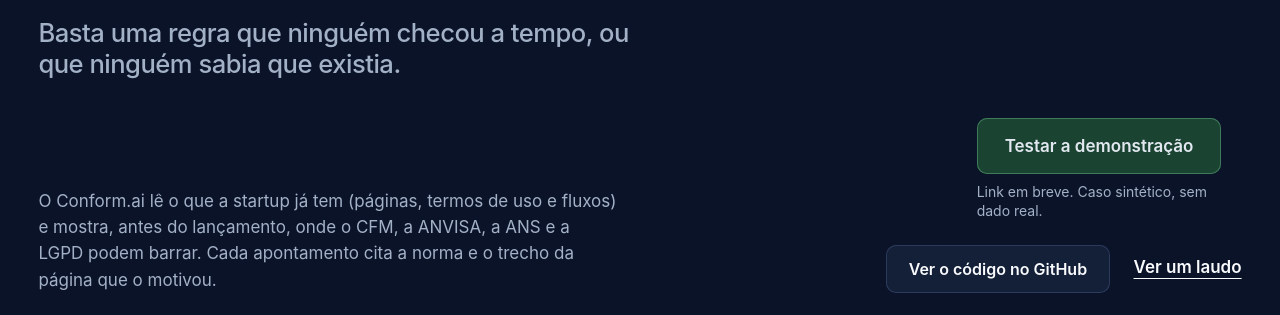
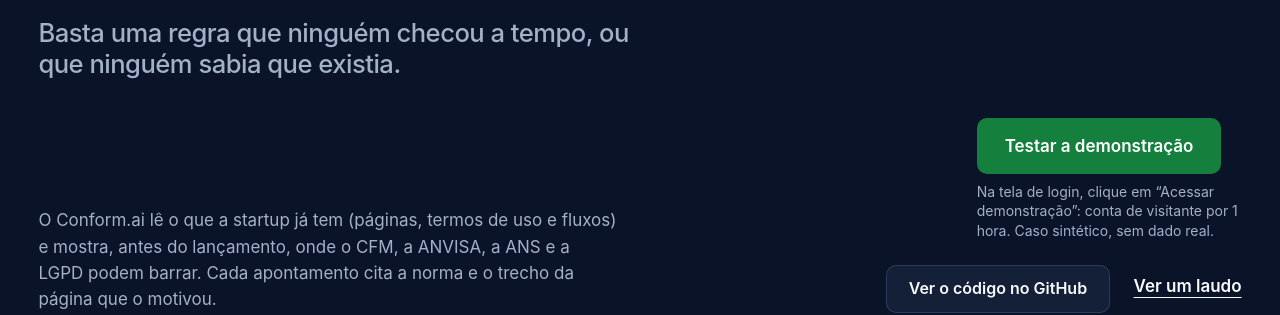
Before and after one commit to Conform-AI-health/conform-ai-health.github.io, a plain HTML site: page index.html in a window 1280 px wide. Shown: the part 495-810 px from the top of the page. Drawn offline with Linux system fonts and the light colour scheme.

Commit message:
feat(demo): liga o botão de demonstração à plataforma
Os quatro botões abrem a tela de login em nova aba. A nota explica o
acesso de visitante, em PT e EN. Ajusta o botão no menu do celular.

Co-Authored-By: Claude Sonnet 5.5 <noreply@anthropic.com>

```diff
--- a/css/styles.css
+++ b/css/styles.css
@@ -542,20 +542,17 @@ main:focus { outline: none; }
   .hero-title { font-size: 20px; }
 }
 
-/* ---------- Demonstração (desativada até haver o link) e botões secundários ---------- */
-.btn-demo:disabled { background: #1b4332; color: #e2e8f0; cursor: not-allowed; opacity: 1; box-shadow: inset 0 0 0 1px #3f7a5a; }
-.btn-demo:disabled:active { transform: none; }
+/* ---------- Demonstração e botões secundários ---------- */
 .demo-cta { display: grid; gap: 0.5rem; justify-items: start; }
 .demo-note { font-size: 14px; color: var(--ink-soft); line-height: 1.4; max-width: 30ch; }
 .btn-secondary { min-height: 48px; box-shadow: inset 0 0 0 1px #2c3b5c; }
 .nav-demo { white-space: nowrap; }
 .mobile-demo { padding: 0.9rem 0 0; }
-.mobile-demo .btn { width: 100%; }
+.mobile-menu .mobile-demo a.btn { display: inline-flex; width: 100%; justify-content: center; padding: 0 1.5rem; font-size: 16px; font-weight: 700; }
 @media (max-width: 1280px) { .nav-demo { display: none; } }
 @media (max-width: 640px) { .demo-cta, .demo-cta .btn { width: 100%; } .hero-actions .btn-secondary { width: 100%; } }
 .hero-actions { align-items: flex-start; }
 .cta-actions { grid-column: 8 / span 5; display: flex; justify-content: flex-end; align-items: flex-start; gap: 1.25rem; flex-wrap: wrap; }
-.cta .btn-demo:disabled { background: #cbd5e1; color: #1e293b; box-shadow: inset 0 0 0 1px #94a3b8; }
 .cta .demo-note { color: #334155; }
 .cta .btn-secondary { background: #0b1329; color: #f8fafc; box-shadow: none; }
 @media (max-width: 760px) { .cta-actions { grid-column: 1; justify-content: stretch; flex-direction: column; align-items: stretch; } .cta-actions .btn { width: 100%; } }
--- a/index.html
+++ b/index.html
@@ -81,8 +81,7 @@
           <button type="button" id="lang-pt" class="lang-btn active" aria-pressed="true" lang="pt-BR">PT</button>
           <button type="button" id="lang-en" class="lang-btn" aria-pressed="false" lang="en">EN</button>
         </div>
-        <!-- TODO: trocar por <a href=URL> quando houver o link da plataforma -->
-        <button type="button" class="btn btn-primary btn-demo btn-nav nav-demo" disabled aria-disabled="true" data-i18n="ctaDemo">Testar a demonstração</button>
+        <a href="http://ec2-3-150-139-15.us-east-2.compute.amazonaws.com:3000/login" target="_blank" rel="noopener noreferrer" class="btn btn-primary btn-demo btn-nav nav-demo" data-i18n="ctaDemo">Testar a demonstração</a>
         <a href="https://github.com/Conform-AI-health/conform-ai-health" target="_blank" rel="noopener noreferrer" class="btn btn-ghost btn-nav" aria-label="Abrir o repositório no GitHub" data-i18n-aria="ariaGithub">
           <svg width="16" height="16" viewBox="0 0 24 24" fill="currentColor" aria-hidden="true" focusable="false"><path d="M12 0c-6.626 0-12 5.373-12 12 0 5.302 3.438 9.8 8.207 11.387.599.111.793-.261.793-.577v-2.234c-3.338.726-4.033-1.416-4.033-1.416-.546-1.387-1.333-1.756-1.333-1.756-1.089-.745.083-.729.083-.729 1.205.084 1.839 1.237 1.839 1.237 1.07 1.834 2.807 1.304 3.492.997.107-.775.418-1.305.762-1.604-2.665-.305-5.467-1.334-5.467-5.931 0-1.311.469-2.381 1.236-3.221-.124-.303-.535-1.524.117-3.176 0 0 1.008-.322 3.301 1.23.957-.266 1.983-.399 3.003-.404 1.02.005 2.047.138 3.006.404 2.291-1.552 3.297-1.23 3.297-1.23.653 1.653.242 2.874.118 3.176.77.84 1.235 1.911 1.235 3.221 0 4.609-2.807 5.624-5.479 5.921.43.372.823 1.102.823 2.222v3.293c0 .319.192.694.801.576 4.765-1.589 8.199-6.086 8.199-11.386 0-6.627-5.373-12-12-12z"/></svg>
           <span class="btn-nav-label" data-i18n="navGithub">GitHub</span>
@@ -103,9 +102,8 @@
         <li><a href="#equipe" data-i18n="navTeam">Equipe</a></li>
         <li><a href="https://github.com/Conform-AI-health/conform-ai-health" target="_blank" rel="noopener noreferrer" data-i18n="footerRepo">Repositório no GitHub</a></li>
         <li class="mobile-demo">
-          <!-- TODO: trocar por <a href=URL> quando houver o link da plataforma -->
-          <button type="button" class="btn btn-primary btn-demo" disabled aria-disabled="true" aria-describedby="demo-note-menu" data-i18n="ctaDemo">Testar a demonstração</button>
-          <p class="demo-note" id="demo-note-menu" data-i18n="demoNote">Link em breve. Caso sintético, sem dado real.</p>
+          <a href="http://ec2-3-150-139-15.us-east-2.compute.amazonaws.com:3000/login" target="_blank" rel="noopener noreferrer" class="btn btn-primary btn-demo" aria-describedby="demo-note-menu" data-i18n="ctaDemo">Testar a demonstração</a>
+          <p class="demo-note" id="demo-note-menu" data-i18n="demoNote">Na tela de login, clique em “Acessar demonstração”: conta de visitante por 1 hora. Caso sintético, sem dado real.</p>
         </li>
       </ul>
     </nav>
@@ -127,9 +125,8 @@
           <p class="hero-desc" data-i18n="heroDesc">O Conform.ai lê o que a startup já tem (páginas, termos de uso e fluxos) e mostra, antes do lançamento, onde o CFM, a ANVISA, a ANS e a LGPD podem barrar. Cada apontamento cita a norma e o trecho da página que o motivou.</p>
           <div class="hero-actions">
             <div class="demo-cta">
-              <!-- TODO: trocar por <a href=URL> quando houver o link da plataforma -->
-              <button type="button" class="btn btn-primary btn-lg btn-demo" disabled aria-disabled="true" aria-describedby="demo-note-hero" data-i18n="ctaDemo">Testar a demonstração</button>
-              <p class="demo-note" id="demo-note-hero" data-i18n="demoNote">Link em breve. Caso sintético, sem dado real.</p>
+              <a href="http://ec2-3-150-139-15.us-east-2.compute.amazonaws.com:3000/login" target="_blank" rel="noopener noreferrer" class="btn btn-primary btn-lg btn-demo" aria-describedby="demo-note-hero" data-i18n="ctaDemo">Testar a demonstração</a>
+              <p class="demo-note" id="demo-note-hero" data-i18n="demoNote">Na tela de login, clique em “Acessar demonstração”: conta de visitante por 1 hora. Caso sintético, sem dado real.</p>
             </div>
             <a href="https://github.com/Conform-AI-health/conform-ai-health" target="_blank" rel="noopener noreferrer" class="btn btn-ghost btn-secondary" data-i18n="ctaGithub">Ver o código no GitHub</a>
             <a href="#laudo" class="text-link" data-i18n="ctaLaudo">Ver um laudo</a>
@@ -398,9 +395,8 @@
           <p data-i18n="ctaDesc">O código, os testes de guardrail e o catálogo de normas estão abertos no GitHub.</p>
           <div class="cta-actions">
             <div class="demo-cta">
-              <!-- TODO: trocar por <a href=URL> quando houver o link da plataforma -->
-              <button type="button" class="btn btn-primary btn-lg btn-demo" disabled aria-disabled="true" aria-describedby="demo-note-cta" data-i18n="ctaDemo">Testar a demonstração</button>
-              <p class="demo-note" id="demo-note-cta" data-i18n="demoNote">Link em breve. Caso sintético, sem dado real.</p>
+              <a href="http://ec2-3-150-139-15.us-east-2.compute.amazonaws.com:3000/login" target="_blank" rel="noopener noreferrer" class="btn btn-primary btn-lg btn-demo" aria-describedby="demo-note-cta" data-i18n="ctaDemo">Testar a demonstração</a>
+              <p class="demo-note" id="demo-note-cta" data-i18n="demoNote">Na tela de login, clique em “Acessar demonstração”: conta de visitante por 1 hora. Caso sintético, sem dado real.</p>
             </div>
             <a href="https://github.com/Conform-AI-health/conform-ai-health" target="_blank" rel="noopener noreferrer" class="btn btn-ghost btn-secondary" data-i18n="ctaGithub">Ver o código no GitHub</a>
           </div>
--- a/js/i18n.js
+++ b/js/i18n.js
@@ -45,7 +45,7 @@ const i18n = {
     heroDesc: "O Conform.ai lê o que a startup já tem (páginas, termos de uso e fluxos) e mostra, antes do lançamento, onde o CFM, a ANVISA, a ANS e a LGPD podem barrar. Cada apontamento cita a norma e o trecho da página que o motivou.",
     ctaGithub: "Ver o código no GitHub",
     ctaDemo: "Testar a demonstração",
-    demoNote: "Link em breve. Caso sintético, sem dado real.",
+    demoNote: "Na tela de login, clique em “Acessar demonstração”: conta de visitante por 1 hora. Caso sintético, sem dado real.",
     ctaLaudo: "Ver um laudo",
     heroMeta: "Hack Brasil 2026 · Trilha 07, Logística e Automação",
 
@@ -228,7 +228,7 @@ const i18n = {
     heroDesc: "Conform.ai reads what the startup already has (pages, terms of service and workflows) and shows, before launch, where CFM, ANVISA, ANS and LGPD may block it. Every finding cites the rule and quotes the passage of the page that triggered it.",
     ctaGithub: "See the code on GitHub",
     ctaDemo: "Try the demo",
-    demoNote: "Link coming soon. Synthetic case, no real data.",
+    demoNote: "On the login screen, click “Acessar demonstração”: visitor account for 1 hour. Synthetic case, no real data.",
     ctaLaudo: "See a report",
     heroMeta: "Hack Brasil 2026 · Track 07, Logistics and Automation",
 
```
